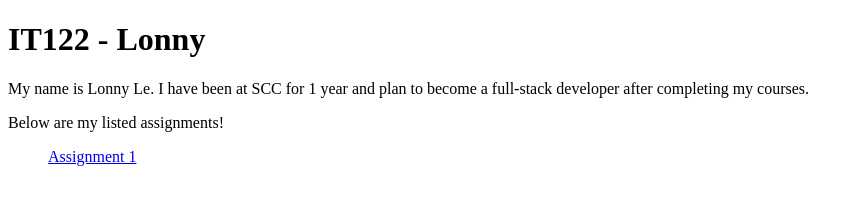
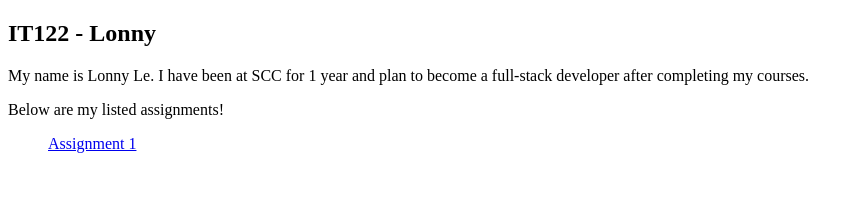
Before and after one commit to lonnybear/js-it122, a plain HTML site: page index.html in a window 1280 px wide. Shown: the whole page, without its empty margins (0-863 px from the left). Drawn offline with Linux system fonts and the light colour scheme.

Commit message:
fixed title and header

```diff
--- a/index.html
+++ b/index.html
@@ -4,12 +4,12 @@
 <head>
   <meta charset="utf-8">
   <meta name="viewport" content="width=device-width">
-  <title>replit</title>
+  <title>IT122 - Lonny</title>
   <link href="style.css" rel="stylesheet" type="text/css" />
 </head>
 
 <body>
-  <h1>IT122 - Lonny</h1>
+  <h2>IT122 - Lonny</h2>
 
   <p id="introduction"></p>
 
```
